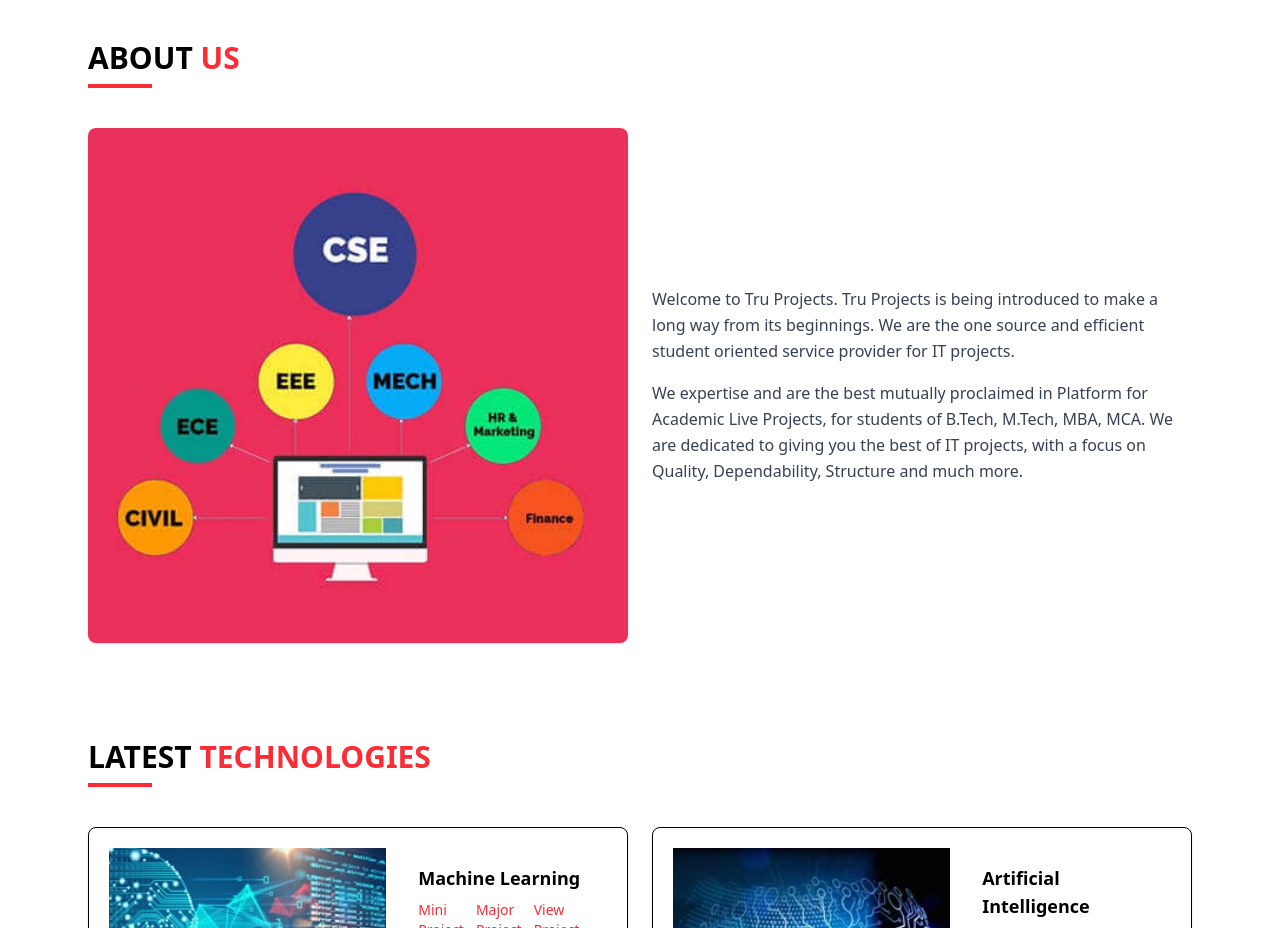
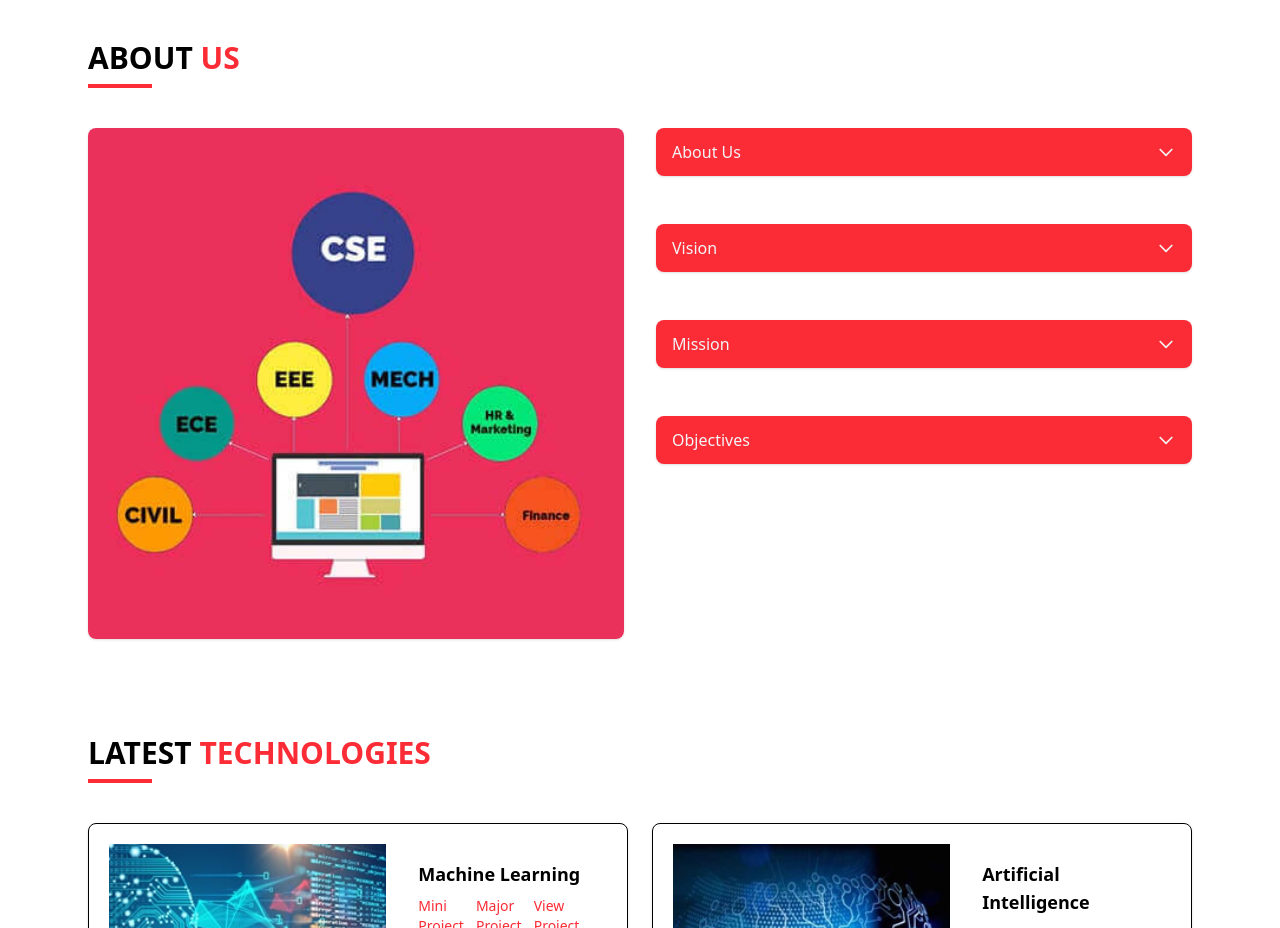
Before and after one commit to the97man/truprojects-practice, a React (Vite) app: page / in a window 1280 px wide. Shown: the part 1420-2348 px from the top of the page. Built offline with nearby package versions, Linux system fonts and the light colour scheme.

Commit message:
Changes were made

```diff
--- a/src/components/AboutUs.jsx
+++ b/src/components/AboutUs.jsx
@@ -1,6 +1,14 @@
+import { useState } from "react";
+import Accordion from "./Accordion";
 import { AboutUsData } from "../data/AboutUsData";
 
 export default function AboutUs() {
+  const [openIndex, setOpenIndex] = useState(null);
+
+  const toggleAccordion = (index) => {
+    setOpenIndex(openIndex === index ? null : index);
+  };
+
   return (
     <section className="max-w-6xl mx-auto px-6 py-12">
       {/* Heading */}
@@ -11,7 +19,7 @@ export default function AboutUs() {
       <hr className="w-16 mt-2 border-0 h-1 bg-red-500" />
 
       {/* Content */}
-      <div className="mt-10 flex flex-col md:flex-row gap-6 items-center">
+      <div className="mt-10 flex flex-col md:flex-row gap-8 items-start">
         {/* Image */}
         <img
           src={AboutUsData.image}
@@ -19,11 +27,22 @@ export default function AboutUs() {
           className="w-full md:w-1/2 rounded-lg shadow"
         />
 
-        {/* Text */}
-        <div className="w-full md:w-1/2 text-gray-700 leading-relaxed space-y-4">
-          {AboutUsData.aboutus.map((text, index) => (
-            <p key={index}>{text}</p>
-          ))}
+        {/* Accordions */}
+        <div className="w-full md:w-1/2 space-y-6">
+          <div className="space-y-12">
+            {AboutUsData.sections.map((section, index) => (
+              <Accordion
+                key={index}
+                title={section.title}
+                isOpen={openIndex === index}
+                onToggle={() => toggleAccordion(index)}
+              >
+                {section.content.map((item, i) => (
+                  <p key={i}> {item}</p>
+                ))}
+              </Accordion>
+            ))}
+          </div>
         </div>
       </div>
     </section>
--- /dev/null
+++ b/src/components/Accordion.jsx
@@ -0,0 +1,40 @@
+function Accordion({ title, isOpen, onToggle, children }) {
+  return (
+    <div className="shadow bg-red-500 rounded-lg">
+      <button
+        onClick={onToggle}
+        className="w-full flex justify-between items-center px-4 py-3 text-left font-medium rounded-t-lg text-gray-100 hover:text-red-500 hover:bg-gray-100 transition"
+      >
+        <span>{title}</span>
+
+        <svg
+          className={`w-5 h-5 transition-transform duration-300 ${
+            isOpen ? "rotate-180" : ""
+          }`}
+          fill="none"
+          stroke="currentColor"
+          strokeWidth="2"
+          viewBox="0 0 24 24"
+        >
+          <path
+            strokeLinecap="round"
+            strokeLinejoin="round"
+            d="M19 9l-7 7-7-7"
+          />
+        </svg>
+      </button>
+
+      <div
+        className={`overflow-hidden transition-all duration-500 ease-in-out ${
+          isOpen ? "max-h-90" : "max-h-0"
+        }`}
+      >
+        <div className="px-4 py-3 text-gray-600 bg-gray-100 space-y-2">
+          {children}
+        </div>
+      </div>
+    </div>
+  );
+}
+
+export default Accordion;
--- a/src/data/AboutUsData.js
+++ b/src/data/AboutUsData.js
@@ -3,24 +3,34 @@ import AboutUsImage from "../assets/about-us-image.jpg";
 export const AboutUsData = {
   title: "About Us",
   image: AboutUsImage,
-  aboutus: [
-    "Welcome to Tru Projects. Tru Projects is being introduced to make a long way from its beginnings. We are the one source and efficient student oriented service provider for IT projects.",
-    "We expertise and are the best mutually proclaimed in Platform for Academic Live Projects, for students of B.Tech, M.Tech, MBA, MCA. We are dedicated to giving you the best of IT projects, with a focus on Quality, Dependability, Structure and much more.",
-  ],
 
   sections: [
     {
-      title: "Our Mission",
+      title: "About Us",
       content: [
-        "We aim to provide high-quality IT projects for students.",
-        "We focus on dependability, structure, and excellence.",
+        "Welcome to Tru Projects. Tru Projects is being introduced to make a long way from its beginnings. We are the one source and efficient student oriented service provider for IT projects.",
+        "We expertise and are the best mutually proclaimed in Platform for Academic Live Projects, for students of B.Tech, M.Tech, MBA, MCA. We are dedicated to giving you the best of IT projects, with a focus on Quality, Dependability, Structure and much more.",
       ],
     },
     {
-      title: "Our Expertise",
+      title: "Vision",
       content: [
-        "B.Tech, M.Tech, MBA, MCA academic projects.",
-        "Research paper assistance and document writing.",
+        "To create a world of opportunities in which the students could explore and identify their domain of passion and transform it into a dream and booming career.",
+      ],
+    },
+    {
+      title: "Mission",
+      content: [
+        "We strive to create and nurture personal effectiveness by developing and offering an array of novel and diverse project ideas in support of our commitment to help students make a difference, while contributing to organizational enrichment.",
+      ],
+    },
+    {
+      title: "Objectives",
+      content: [
+        "• Help students to do their academic projects incorporate environment enabling them to analyze if the theoretical aspects they learned in universities are connected to the real world.",
+        "• Truprojects does its best to offer projects in advanced/current topics assisting students to stay ahead of their counterparts, expose to present technological updates, and thus decide if the profession they are in is the right choice.",
+        "• Truprojects endeavors to put every student in an environment that aids him or her to learn new skills, meet and network with people, improve communication and management abilities, and obtain a comprehensive practical experience.",
+        "• After all these, the core objective of Truprojects is to get the students hired by the best companies in the industry.",
       ],
     },
   ],
```
